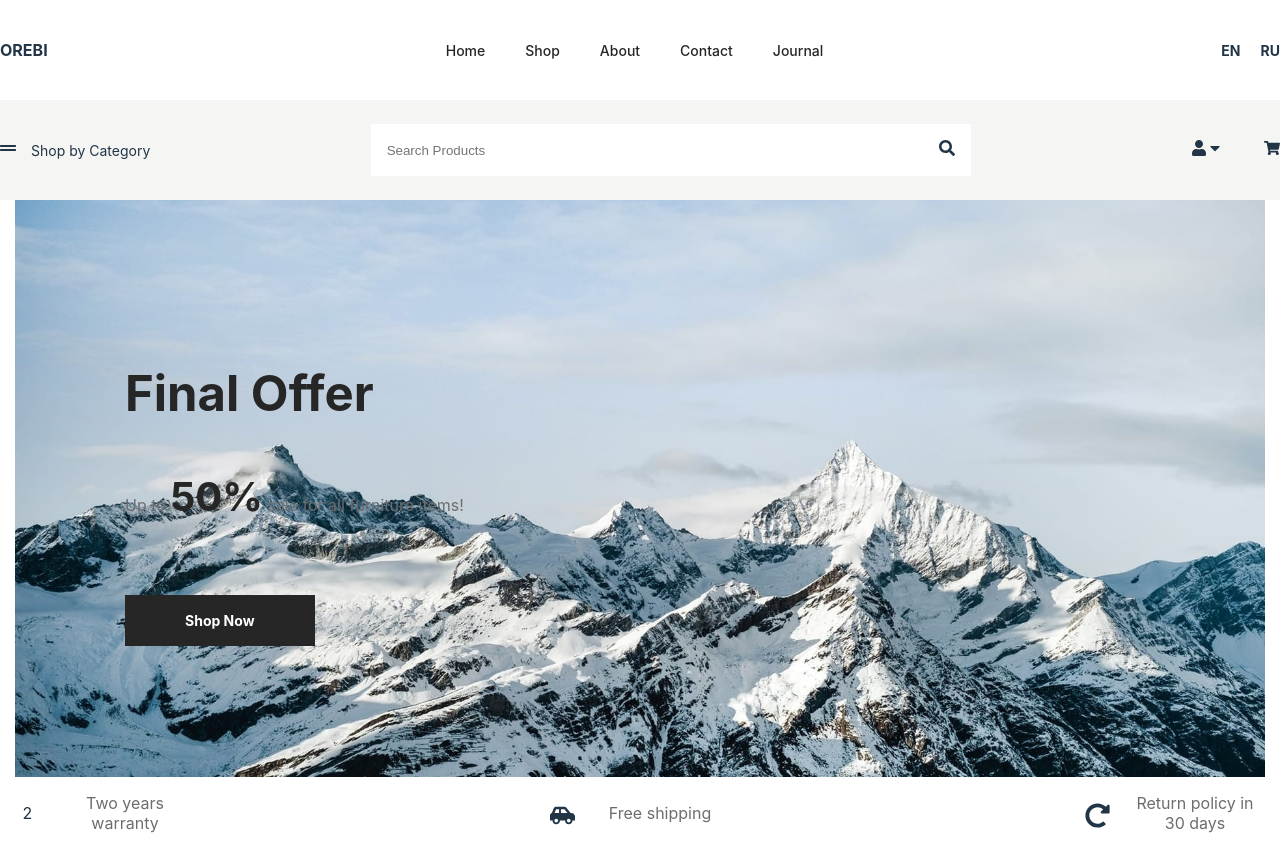
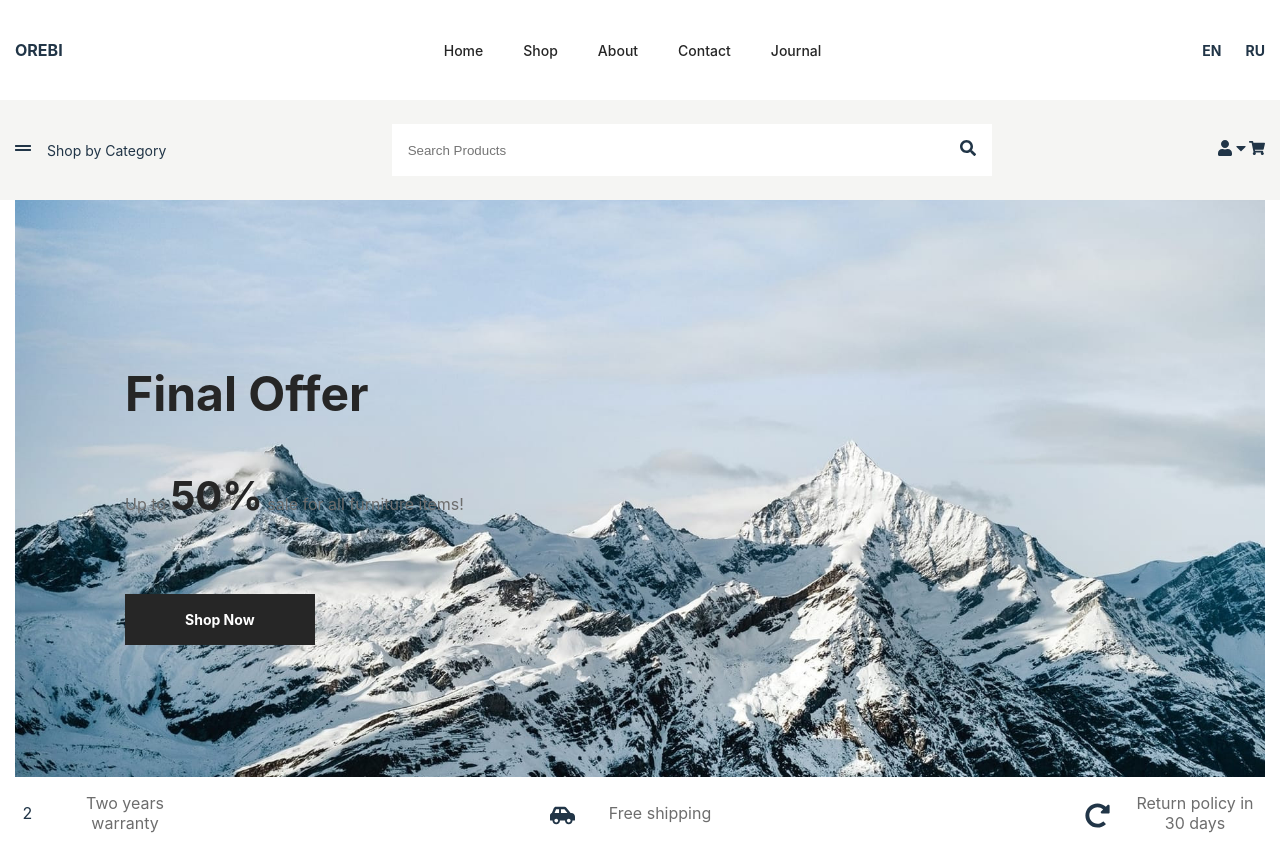
Before and after one commit to TheVu1997/sober-theme, a React (Vite) app: page / in a window 1280 px wide. Built offline with nearby package versions, Linux system fonts and the light colour scheme.

Commit message:
feat: Update css

```diff
--- a/src/Modules/Builders/Components/Home/Header/HeaderBot/HeaderBot.css
+++ b/src/Modules/Builders/Components/Home/Header/HeaderBot/HeaderBot.css
@@ -23,7 +23,7 @@ a {
     display: flex;
     justify-content: center;
     align-items: center;
-    gap: 15px;
+    gap: var(--spacer-md);
 }
 
 .orebi-header__bot-bar__category-icon {}
@@ -31,7 +31,7 @@ a {
 .orebi-header__bot-bar__category-text {}
 .category-text__title {
     font-weight: 400;
-    font-size: 14px;
+    font-size: var(--font-sm);
 }
 
 .orebi-header__bot-bar__search {
@@ -68,7 +68,7 @@ a {
     display: flex;
     justify-content: center;
     align-items: center;
-    gap: 41px;
+    gap: var(---spacer-3xl);
 }
 
 .orebi-header__bot-bar__info-user {}
--- a/src/Modules/Builders/Components/Home/Header/HeaderTop/HeaderTop.css
+++ b/src/Modules/Builders/Components/Home/Header/HeaderTop/HeaderTop.css
@@ -9,10 +9,6 @@ a {
 .orebi-header.header-top {}
 .orebi-header__container {
     max-width: 1600px;
-<<<<<<< HEAD
-=======
-    width: 100%;
->>>>>>> 67bef82c243f6301596308aacf64df4b277fe0b4
     padding: 0 15px 0 15px;
     margin: 0 auto;
 }
@@ -26,14 +22,14 @@ a {
 .orebi-header__top-bar__logo {}
 .orebi-header__top-bar__logo-img {}
 .logo-img__title {
-    font-size: 16px;
+    font-size: var(--font--base);
 }
 .orebi-header__top-bar__menu {}
 .orebi-header__top-bar__menu-items {}
 .list-item {
     display: flex;
     align-items: center;
-    font-size: 14px;
+    font-size: var(--font-sm);
     font-family: inherit;
     font-weight: 700;
 }
@@ -42,10 +38,10 @@ a {
     color: var(--gray--800);
 }
 .list-item--menu {
-    gap: 40px;
+    gap: var(--spacer-3xl);
 }
 .list-item--lan {
-    gap: 20px;
+    gap: var(--spacer-xl);
 }
 .orebi-header__top-bar__lan {}
 .orebi-header__top-bar__lan-items {}
--- a/src/Modules/Builders/Components/Home/Intro/IntroTop/IntroTop.css
+++ b/src/Modules/Builders/Components/Home/Intro/IntroTop/IntroTop.css
@@ -49,7 +49,7 @@
 }
 
 .orebi-intro__content-left__title h1 {
-    font-size: 49px;
+    font-size: var(--font-4xl);
     font-weight: 700;
     color: var(--gray--800);
 }
@@ -59,13 +59,13 @@
 }
 
 .orebi-intro__content-left__des-sale {
-    font-size: 16px;
+    font-size: var(--font-base);
     font-weight: 400;
     color: var(--gray--500);
 }
 
 .orebi-intro__content-left__des-sale b {
-    font-size: 40px;
+    font-size: var(--font-3xl);
     font-weight: 700;
     color: var(--gray--800);
 }
@@ -75,7 +75,7 @@
     border: 1px solid var(--gray--800);
     padding: 16px 59px;
     background:  var(--gray--800);
-    font-size: 14px;
+    font-size: var(--font-sm);
     font-weight: 700;
     text-align: center;
     color: var(--white);
--- a/src/index.css
+++ b/src/index.css
@@ -28,6 +28,7 @@
   --primary--700: #0369a1;
   --primary--800: #075985;
   --primary--900: #0c4a6e;
+  --primary--950: #213547;
 
 
 
@@ -35,23 +36,28 @@
   --spacer-sm: 0.75rem;
   --spacer-md: 1rem;
   --spacer-lg: 1.125rem;
+  --spacer-2lg: 1.25rem;
   --spacer-xl: 1.5rem;
   --spacer-2xl: 2rem;
+  --spacer-3xl: 2.5rem;
 
   --font-sm: 0.875rem;
   --font-base: 1rem;
   --font-lg: 1.125rem;
   --font-xl: 1.5rem;
+  --font-2xl: 2rem;
+  --font-3xl: 2.5rem;
+  --font-4xl: 3rem;
 }
 
 a {
   font-weight: 500;
-  color: #646cff;
+  color: var(--primary--600);
   text-decoration: inherit;
 }
 
 a:hover {
-  color: #535bf2;
+  color: var(--primary--700);
 }
 
 body {
@@ -60,7 +66,7 @@ body {
 
 
 .gray--500 {
-  font-size: 16px;
+  font-size: var(--font-base);
   font-weight: 400;
   color: var(--gray--500);
 }
@@ -72,13 +78,13 @@ button {
   font-size: 1em;
   font-weight: 500;
   font-family: inherit;
-  background-color: #1a1a1a;
+  background-color: var(--gray--800);
   cursor: pointer;
   transition: border-color 0.25s;
 }
 
 button:hover {
-  border-color: #646cff;
+  border-color: var(--primary--600);
 }
 
 button:focus,
@@ -88,15 +94,15 @@ button:focus-visible {
 
 @media (prefers-color-scheme: light) {
   :root {
-    color: #213547;
-    background-color: #ffffff;
+    color: var(--primary--950);
+    background-color:var(--white);
   }
 
   a:hover {
-    color: #747bff;
+    color: var(--primary--700);
   }
 
   button {
-    background-color: #f9f9f9;
+    background-color: var(--white);
   }
 }
```
